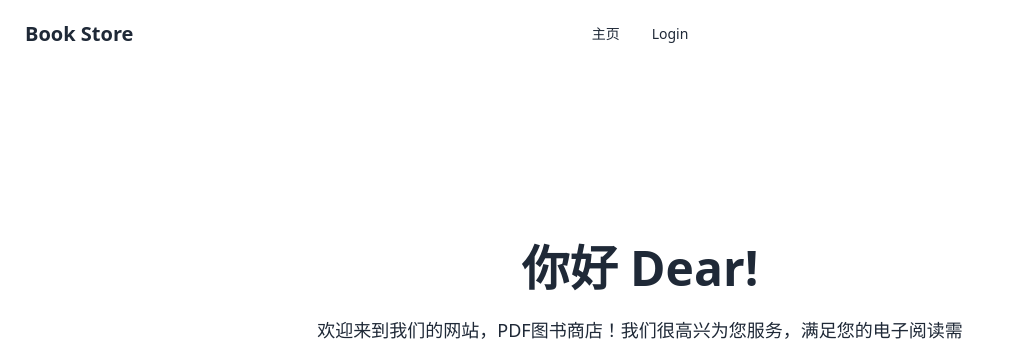
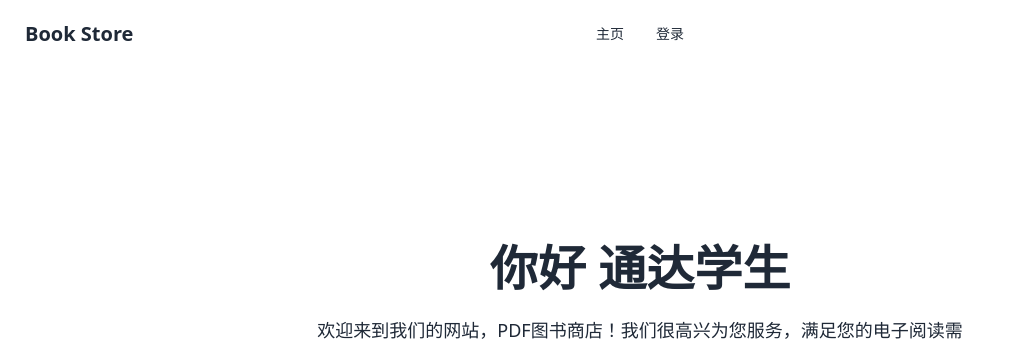
Before and after one commit to suzulang/bookstore_frontend, a React (Vite) app: page / in a window 1280 px wide. Shown: the top 347 px of the page, without its empty margins (0-1009 px from the left). Built offline with nearby package versions, Linux system fonts and the light colour scheme; no server answers.

Commit message:
update README.md

```diff
--- a/src/components/header/NavBarCmp.jsx
+++ b/src/components/header/NavBarCmp.jsx
@@ -33,7 +33,7 @@ function NavBarCmp() {
                     ): (
                         <>
                             <li>
-                                <Link to={'/login'}>Login</Link>
+                                <Link to={'/login'}>登录</Link>
                             </li>
                         </>
                     )
--- a/src/components/modals/AddBookModal.jsx
+++ b/src/components/modals/AddBookModal.jsx
@@ -29,6 +29,7 @@ function AddBookModal() {
 
         customAxios.post('/books', formData , {'Content-Type': 'multipart/form-data'}).then(res=> {
           toast.success('Successfully added!');
+          setModal(false); // 关闭模态框
         }).catch(err => {
           if (err.response.data.data) {
             toast.error(err.response.data.data)
--- a/src/components/modals/UpdatePhoto.jsx
+++ b/src/components/modals/UpdatePhoto.jsx
@@ -20,7 +20,6 @@ function UpdatePhoto({book, profile}) {
           toast.success('Successfully added!');
         })
       }
-      toast.success('Successfully added!');
       setModal(!modal)
     }).catch(err => {
       console.log('err', err.toast);
--- a/src/pages/home.jsx
+++ b/src/pages/home.jsx
@@ -27,7 +27,7 @@ function Home() {
         <div className='hero py-40'>
           <div className="hero-content text-center">
             <div className="max-w-2xl">
-              <h1 className="text-xl md:text-5xl font-bold">你好 <span className='capitalize'>{user ? user.firstName : "Dear!"}</span></h1>
+              <h1 className="text-xl md:text-5xl font-bold">你好 <span className='capitalize'>{user ? user.firstName : "通达学生"}</span></h1>
               <p className="py-6 md:text-lg">
               欢迎来到我们的网站，PDF图书商店！我们很高兴为您服务，满足您的电子阅读需求。我们希望您能在这里获得愉快和有益的体验。请尽情浏览众多优秀的图书，并轻松下载。感谢您的信任！
               </p>
```
Also changed, not shown: 1 other file (tests, documents, lock files or other folders).
